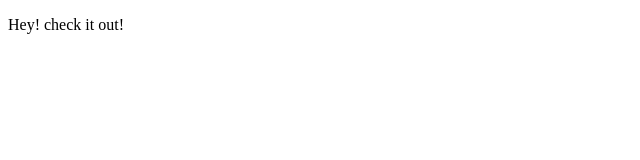
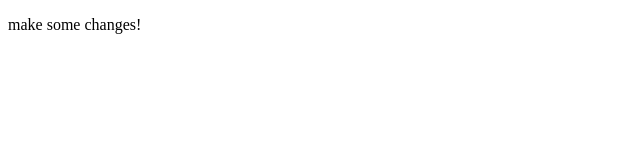
Before and after one commit to mowlidabdi/mowlidabdi.github.io, a plain HTML site: page index.html in a window 1280 px wide. Shown: the full height of the page, 0-640 px from the left. Drawn offline with Linux system fonts and the light colour scheme.

Commit message:
Change to text in page

```diff
--- a/index.html
+++ b/index.html
@@ -5,6 +5,6 @@
 </head>
 
 <body>
-<p>Hey! check it out!</p>
+<p>make some changes!</p>
 </body>
 </html>
```
